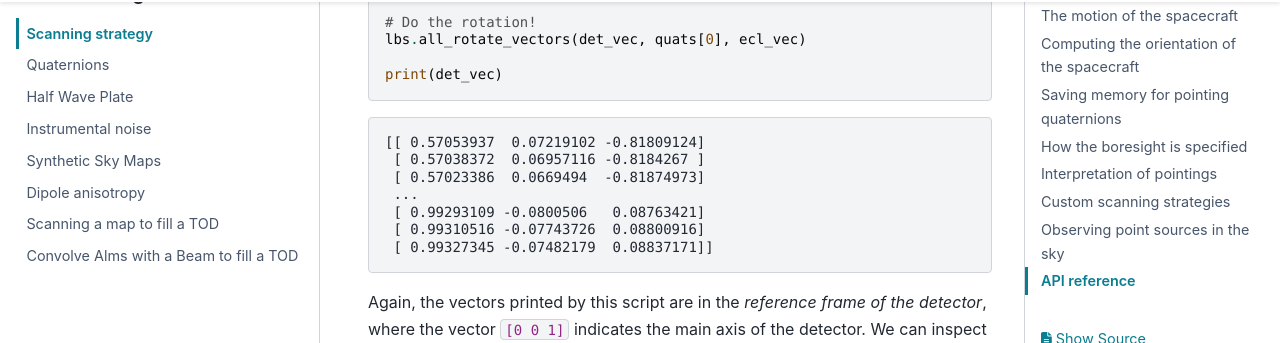
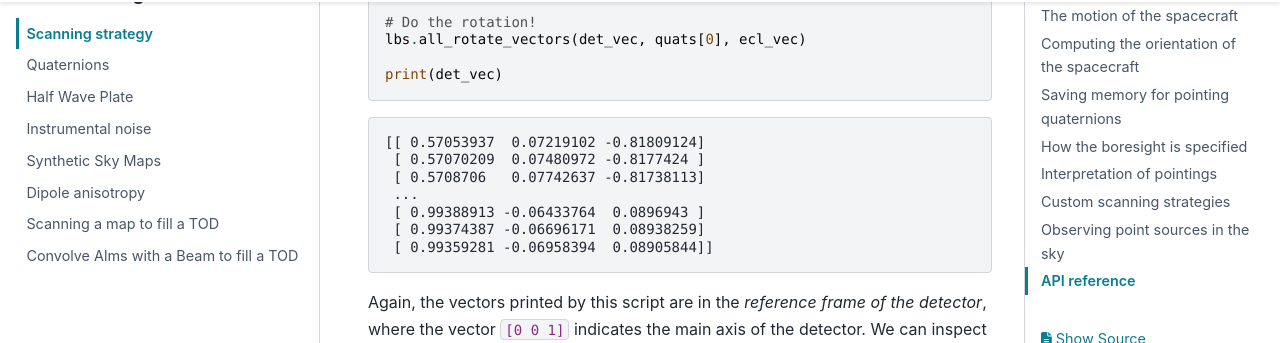
Before and after one commit to litebird/litebird_sim, a Sphinx documentation site: the page built from docs/source/scanning.rst, in a window 1280 px wide and 900 px high, scrolled down 22429 px. Shown: the part 126-469 px from the top of the window. Built offline with Sphinx 7.4.7 and the PyData theme 0.15.4, drawn with Linux system fonts in a browser that asks for light colours; cross-references to code outside the pages are shown as plain code; some of the changed text lies outside the part shown.

Commit message:
Update doc outputs for the new default delta_time_s
With delta_time_s=60 and 0.5 rpm, the spin rotates by 180° between two
quaternions and slerp picked the opposite direction: the old outputs
showed the spacecraft spinning backwards.

Co-Authored-By: Claude Opus 5.5 <noreply@anthropic.com>

```diff
--- a/docs/source/scanning.rst
+++ b/docs/source/scanning.rst
@@ -932,12 +932,12 @@ of the boresight detector using :func:`.get_ecl2det_quaternions`:
 .. testoutput::
 
   [[ 0.57053937  0.07219102 -0.81809124]
-   [ 0.57038372  0.06957116 -0.8184267 ]
-   [ 0.57023386  0.0669494  -0.81874973]
+   [ 0.57070209  0.07480972 -0.8177424 ]
+   [ 0.5708706   0.07742637 -0.81738113]
    ...
-   [ 0.99293109 -0.0800506   0.08763421]
-   [ 0.99310516 -0.07743726  0.08800916]
-   [ 0.99327345 -0.07482179  0.08837171]]
+   [ 0.99388913 -0.06433764  0.0896943 ]
+   [ 0.99374387 -0.06696171  0.08938259]
+   [ 0.99359281 -0.06958394  0.08905844]]
 
 
 Again, the vectors printed by this script are in the *reference frame
```
Also changed, not shown: other parts of docs/source/scanning.rst (+6 -6 lines).
